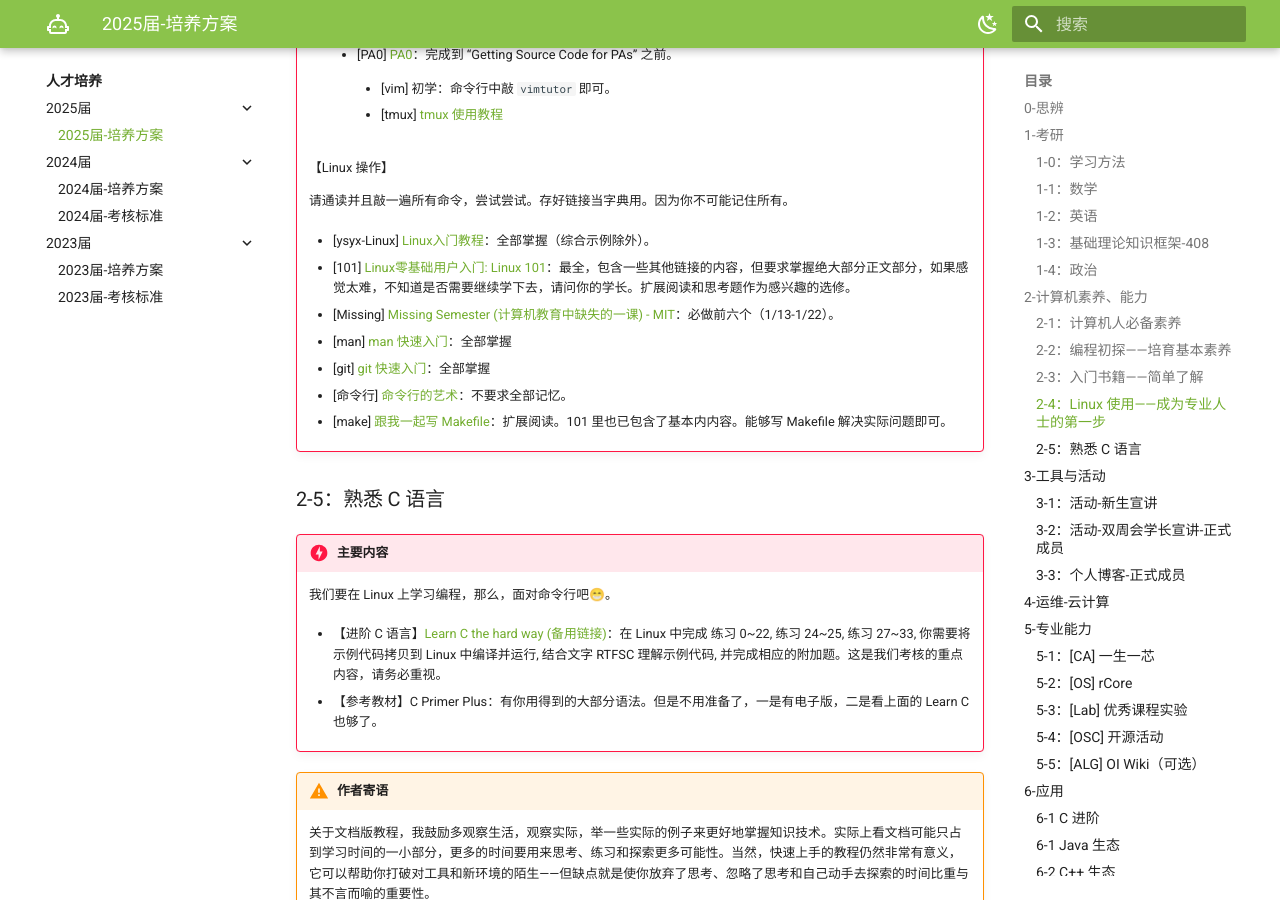
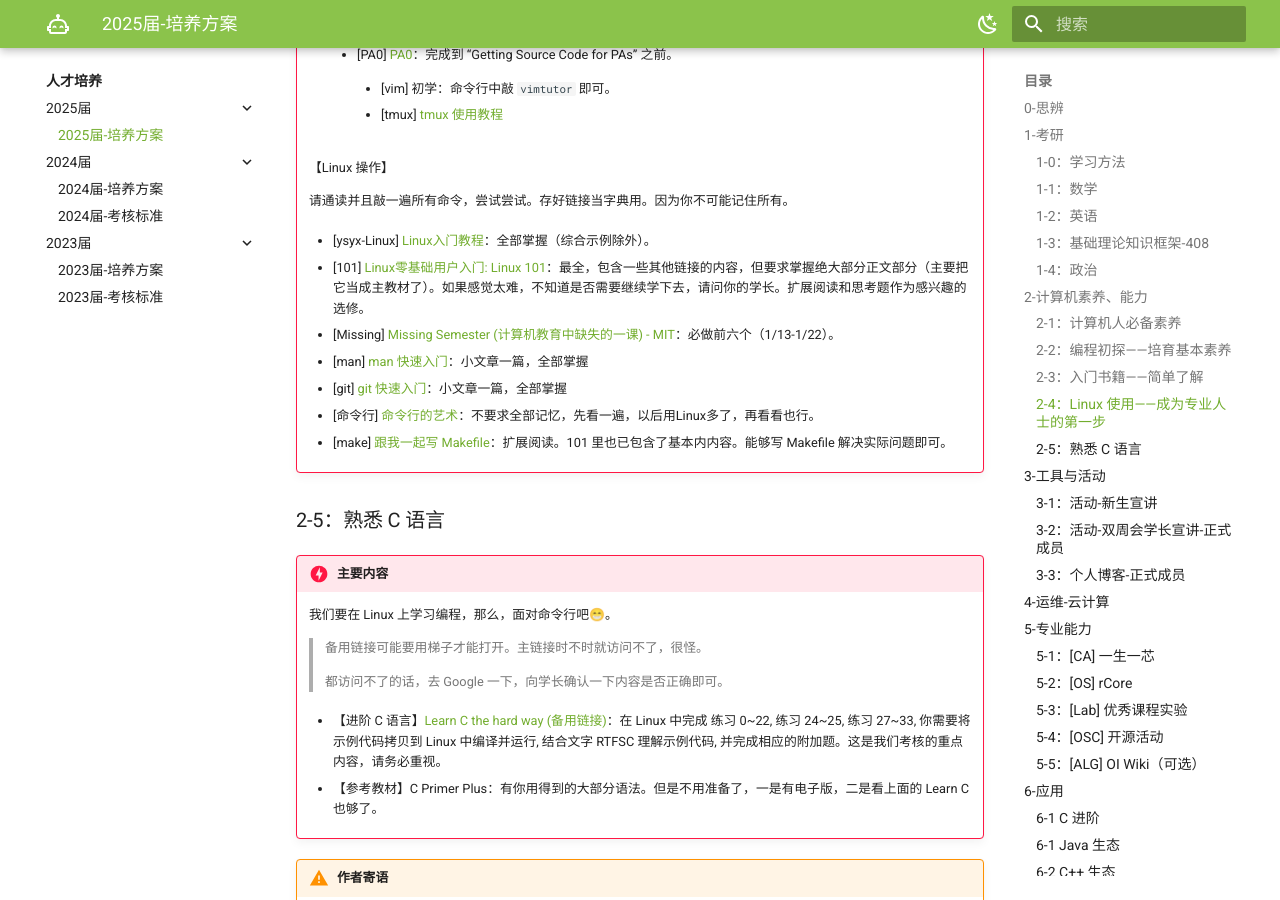
Before and after one commit to Haohahahaha/OSCA, an MkDocs documentation site: the page built from docs/guide/guide-2025.md, in a window 1280 px wide and 900 px high, scrolled down 5859 px. Built offline with MkDocs 1.6.1 and Material for MkDocs 9.7.7, drawn with Linux system fonts in a browser that asks for light colours.

Commit message:
2025-09-20_14:49:29 update

```diff
--- a/docs/guide/guide-2025.md
+++ b/docs/guide/guide-2025.md
@@ -261,15 +261,15 @@
 
 	- [ysyx-Linux] [Linux入门教程](https://ysyx.oscc.cc/docs/ics-pa/linux.html)：全部掌握（综合示例除外）。
 
-	- [101] [Linux零基础用户入门: Linux 101](https://101.ustclug.org/)：最全，包含一些其他链接的内容，但要求掌握绝大部分正文部分，如果感觉太难，不知道是否需要继续学下去，请问你的学长。扩展阅读和思考题作为感兴趣的选修。
+	- [101] [Linux零基础用户入门: Linux 101](https://101.ustclug.org/)：最全，包含一些其他链接的内容，但要求掌握绝大部分正文部分（主要把它当成主教材了）。如果感觉太难，不知道是否需要继续学下去，请问你的学长。扩展阅读和思考题作为感兴趣的选修。
 
 	- [Missing] [Missing Semester (计算机教育中缺失的一课) - MIT](https://missing-semester-cn.github.io/)：必做前六个（1/13-1/22）。
 
-	- [man] [man 快速入门](https://ysyx.oscc.cc/docs/ics-pa/man.html)：全部掌握
+	- [man] [man 快速入门](https://ysyx.oscc.cc/docs/ics-pa/man.html)：小文章一篇，全部掌握
 
-	- [git] [git 快速入门](https://ysyx.oscc.cc/docs/ics-pa/git.html)：全部掌握
+	- [git] [git 快速入门](https://ysyx.oscc.cc/docs/ics-pa/git.html)：小文章一篇，全部掌握
 
-	- [命令行] [命令行的艺术](https://github.com/jlevy/the-art-of-command-line/blob/master/README-zh.md)：不要求全部记忆。
+	- [命令行] [命令行的艺术](https://github.com/jlevy/the-art-of-command-line/blob/master/README-zh.md)：不要求全部记忆，先看一遍，以后用Linux多了，再看看也行。
 
     - [make] [跟我一起写 Makefile](https://seisman.github.io/how-to-write-makefile/overview.html)：扩展阅读。101 里也已包含了基本内内容。能够写 Makefile 解决实际问题即可。
 
@@ -278,6 +278,10 @@
 !!! danger "主要内容"
 
 	我们要在 Linux 上学习编程，那么，面对命令行吧😁。
+
+	> 备用链接可能要用梯子才能打开。主链接时不时就访问不了，很怪。
+	>
+	> 都访问不了的话，去 Google 一下，向学长确认一下内容是否正确即可。
 
 	- 【进阶 C 语言】[Learn C the hard way](https://www.cntofu.com/book/25/index.html) [(备用链接)](https://wizardforcel.gitbooks.io/lcthw/content/preface.html)：在 Linux 中完成 练习 0~22, 练习 24~25, 练习 27~33, 你需要将示例代码拷贝到 Linux 中编译并运行, 结合文字 RTFSC 理解示例代码, 并完成相应的附加题。这是我们考核的重点内容，请务必重视。
 
```
